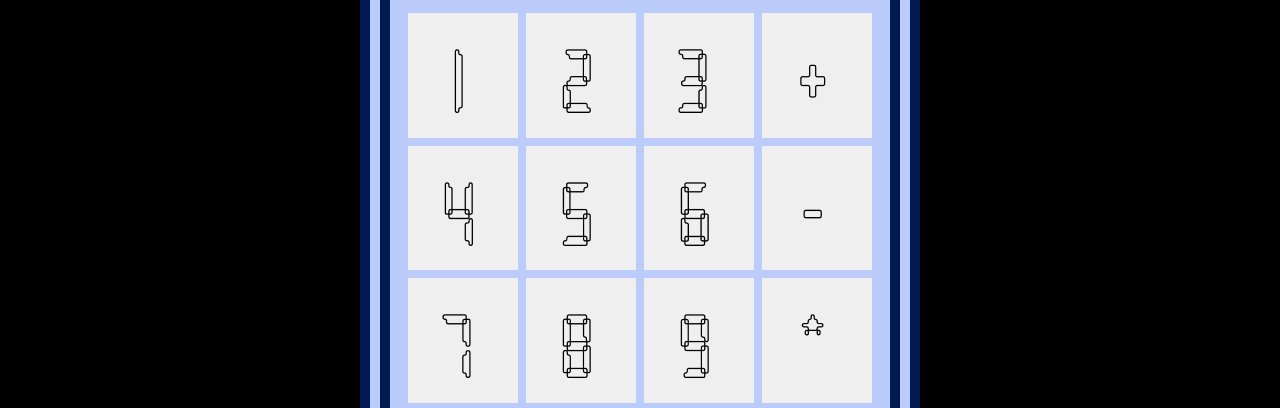
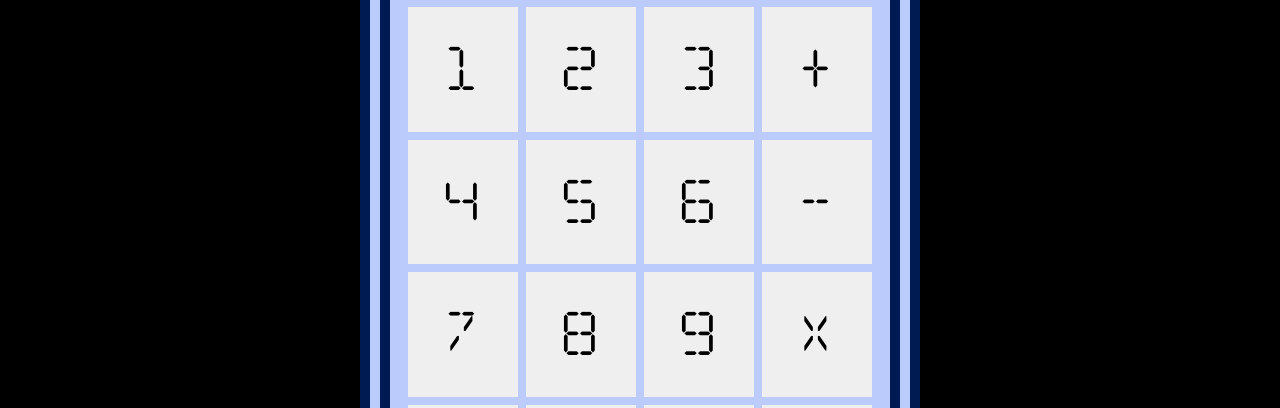
Before and after one commit to VishnuParthiban005/calculator, a plain HTML site: page index.html in a window 1280 px wide. Shown: the part 267-675 px from the top of the page. Drawn offline with Linux system fonts and the light colour scheme.

Commit message:
Add new font and call it calculator-font
This new added font provides a more original-calculator feel than the
previous font.

```diff
--- a/styles.css
+++ b/styles.css
@@ -2,13 +2,16 @@
     margin: 0px;
     padding: 0px;
     border: 0px;
-    font-family: "loopy-font", sans-serif;
+    font-family: "calculator-font", "loopy-font", sans-serif;
 
 }
 
 @font-face {
     font-family: loopy-font;
     src: url(./assets/loopy/LOOPY___.ttf);
+
+    font-family: calculator-font;
+    src: url(./assets/digital-dream/DIGITALDREAM.ttf);
 }
 
 body {
@@ -72,6 +75,6 @@ button {
 }
 
 p {
-    font-size: 85px;
+    font-size: 45px;
     width: 110px;
 }
```
Also changed, not shown: assets/digital-dream/DIGITALDREAM.ttf (added), assets/digital-dream/DIGITALDREAMFAT.ttf (added), assets/digital-dream/DIGITALDREAMFATNARROW.ttf (added), assets/digital-dream/DIGITALDREAMFATSKEW.ttf (added), assets/digital-dream/DIGITALDREAMFATSKEWNARROW.ttf (added), assets/digital-dream/DIGITALDREAMNARROW.ttf (added), assets/digital-dream/DIGITALDREAMSKEW.ttf (added), assets/digital-dream/DIGITALDREAMSKEWNARROW.ttf (added), assets/digital-dream/pizzadude.dk License.txt (added).
